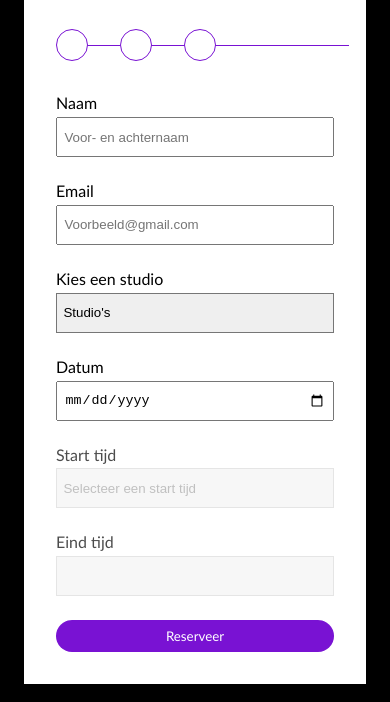
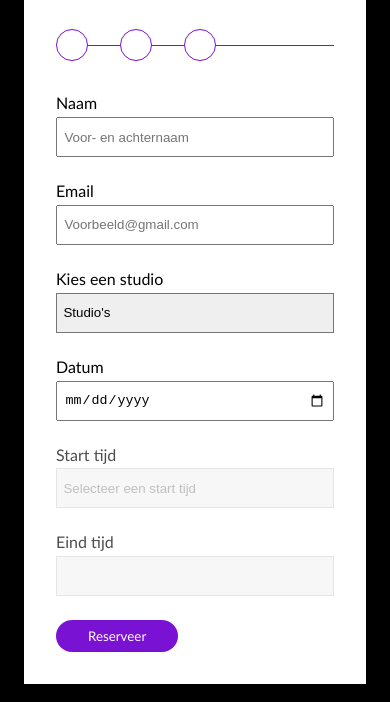
Before and after one commit to JamieVos991/dewi-reserveringen, a plain HTML site: page index.html in a window 390 px wide. Shown: the part 142-844 px from the top of the page. Drawn offline with Linux system fonts and the light colour scheme.

Commit message:
5e versie

```diff
--- a/styles/form.css
+++ b/styles/form.css
@@ -51,7 +51,7 @@ section {
       flex-direction: row;
       align-items: center;
       padding: 0;
-      margin: 2rem 0px;
+      margin: 2rem 15px 2rem 0px;
     }
 
     &::after {
--- a/styles/stylesheet.css
+++ b/styles/stylesheet.css
@@ -93,6 +93,7 @@ button[type="submit"] {
   background-color: var(--secundaire-kleur);
   border: none;
   padding: 0.5rem 2rem;
+  max-width: max-content;
   color: white;
   border-radius: 2rem;
   font-family: var(--font-gill-sans);
```
